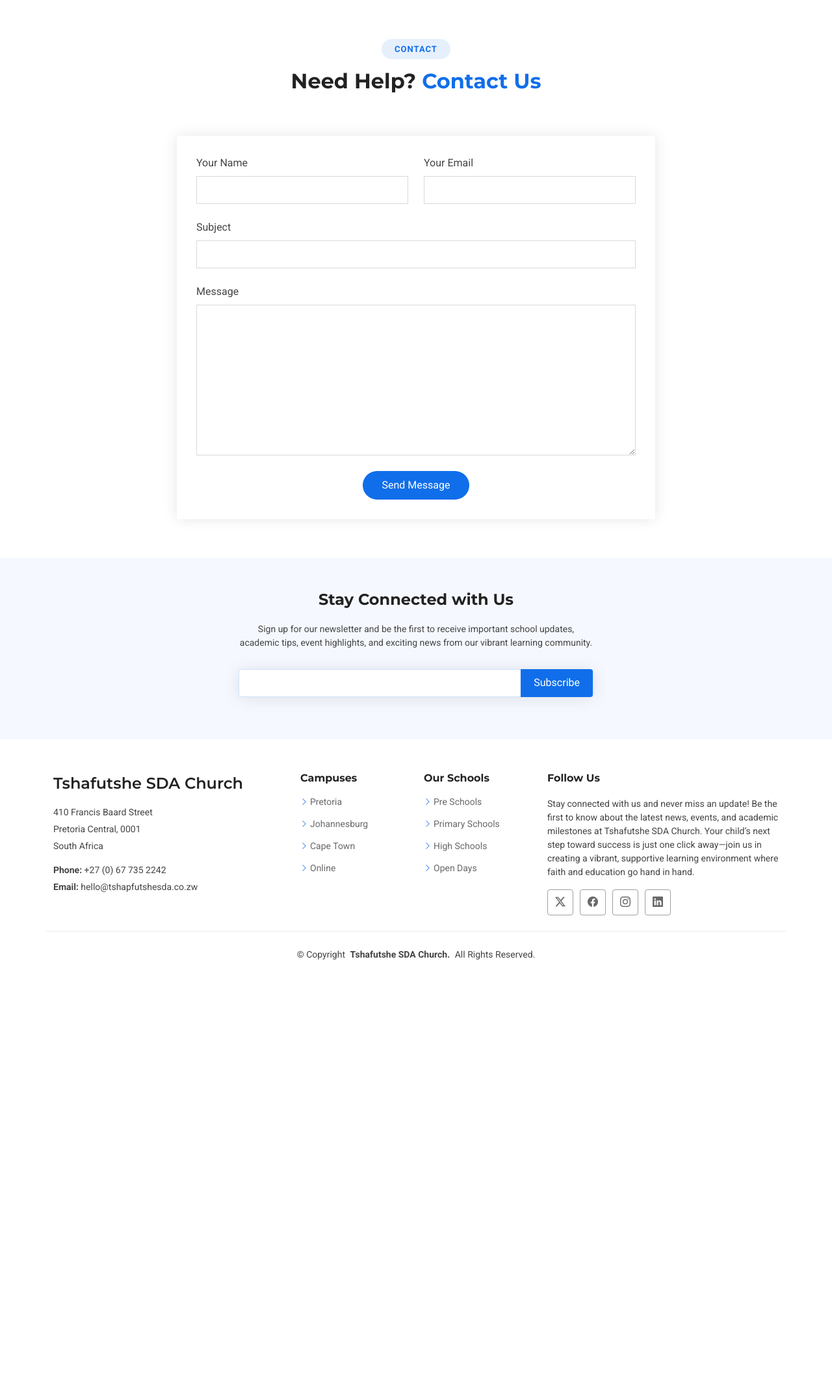
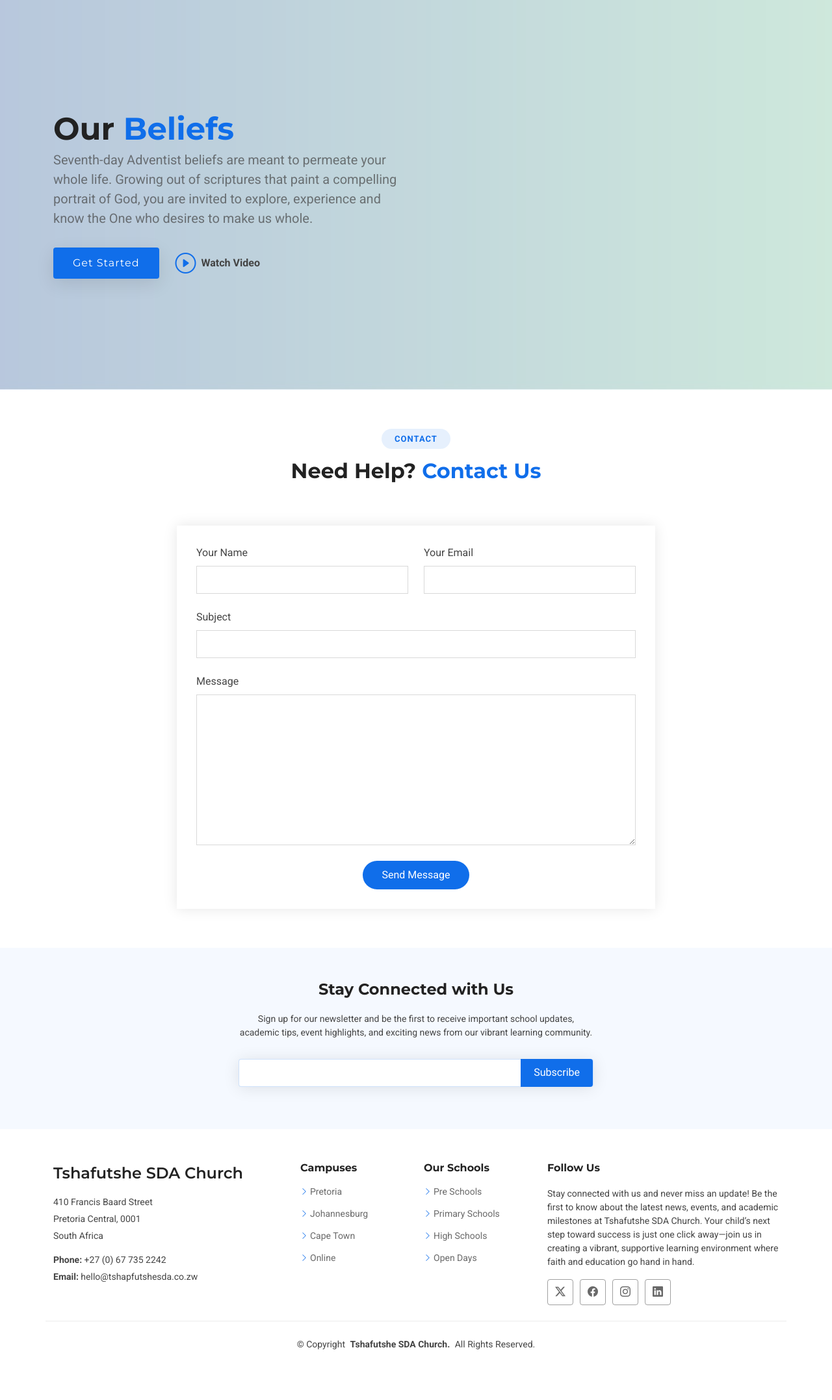
Before and after one commit to Carrington-dev/tshapfutshe, a Django app: page /en/donate/ in a window 1280 px wide. Shown: the part 119-2274 px from the top of the page at 65% size. Before the commit the page ends 1596 px from the top, so only its background shows below. Run offline with Django 5.2, Linux system fonts and the light colour scheme; some libraries are stand-ins or nearby versions.

Commit message:
Update donate.html

```diff
--- a/templates/donations/donate.html
+++ b/templates/donations/donate.html
@@ -1,8 +1,31 @@
 {% extends 'base.html' %}
 
+{% load i18n %}
 {% block title %}{% if title %}{{title}}{% else %}Thrift Experiences{% endif %}{% endblock %}
 
 {% block content %}
+
+<!-- Hero Section -->
+<section id="hero" class="hero section light-background">
+
+    <div class="container">
+        <div class="row gy-4">
+        <div class="col-lg-6 order-2 order-lg-1 d-flex flex-column justify-content-center" data-aos="zoom-out">
+            <h1>{% trans "Our" %} <span>Beliefs</span></h1>
+            <p>
+            Seventh-day Adventist beliefs are meant to permeate your whole life. Growing out of scriptures that paint a compelling portrait of God, you are invited to explore, experience and know the One who desires to make us whole.
+            </p>
+            <div class="d-flex">
+            <a href="#about" class="btn-get-started">Get Started</a>
+            <a href="https://youtu.be/JzWbu371MuI?si=MRLR5skmAF6Yc1HY" class="glightbox btn-watch-video d-flex align-items-center"><i class="bi bi-play-circle"></i><span>Watch Video</span></a>
+            </div>
+        </div>
+        </div>
+    </div>
+
+</section><!-- /Hero Section -->
+
+
 <!-- Contact Section -->
 <section id="contact" class="contact section">
 
```
Lines whose indentation alone changed are shown as unchanged.
